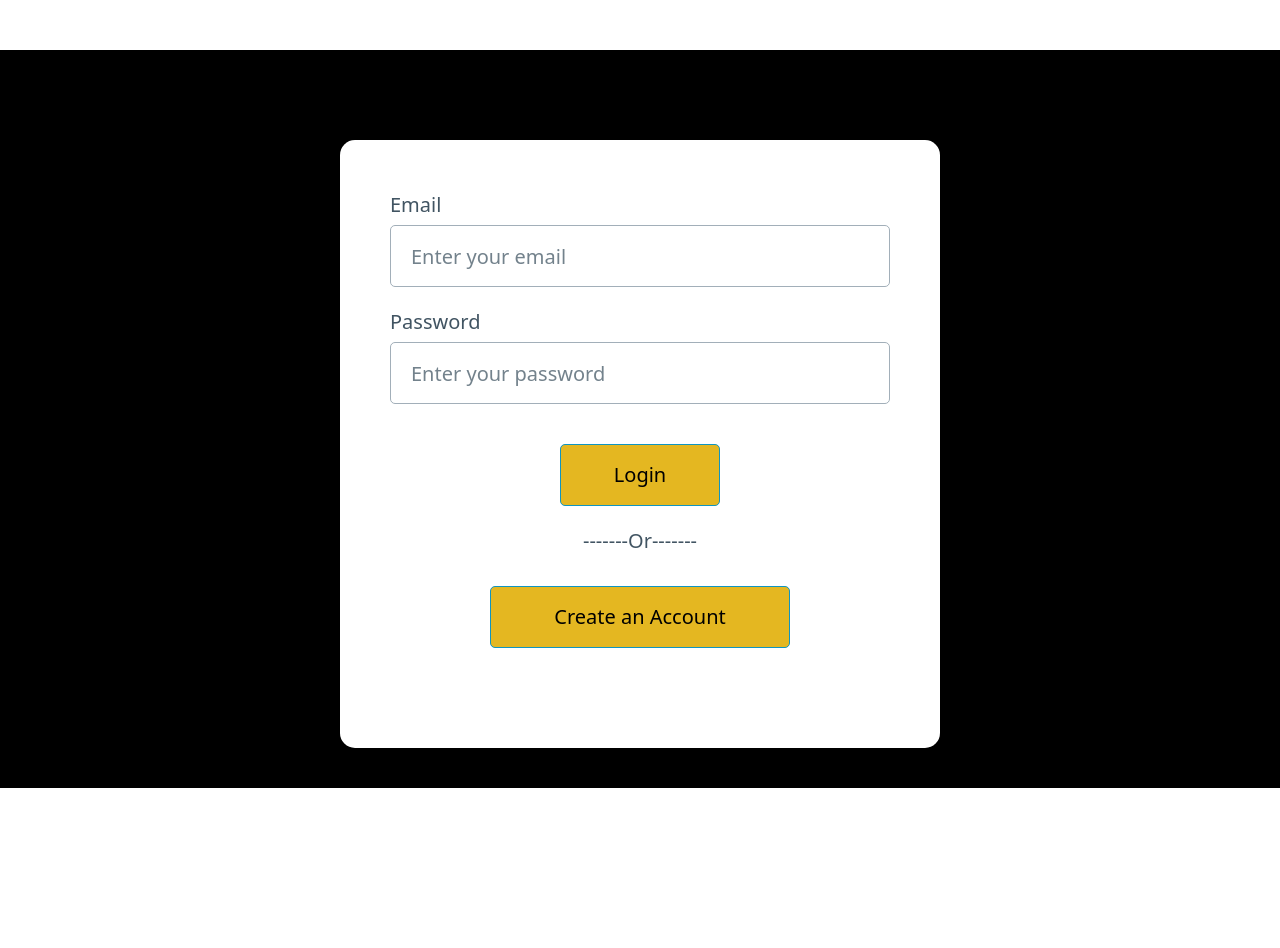
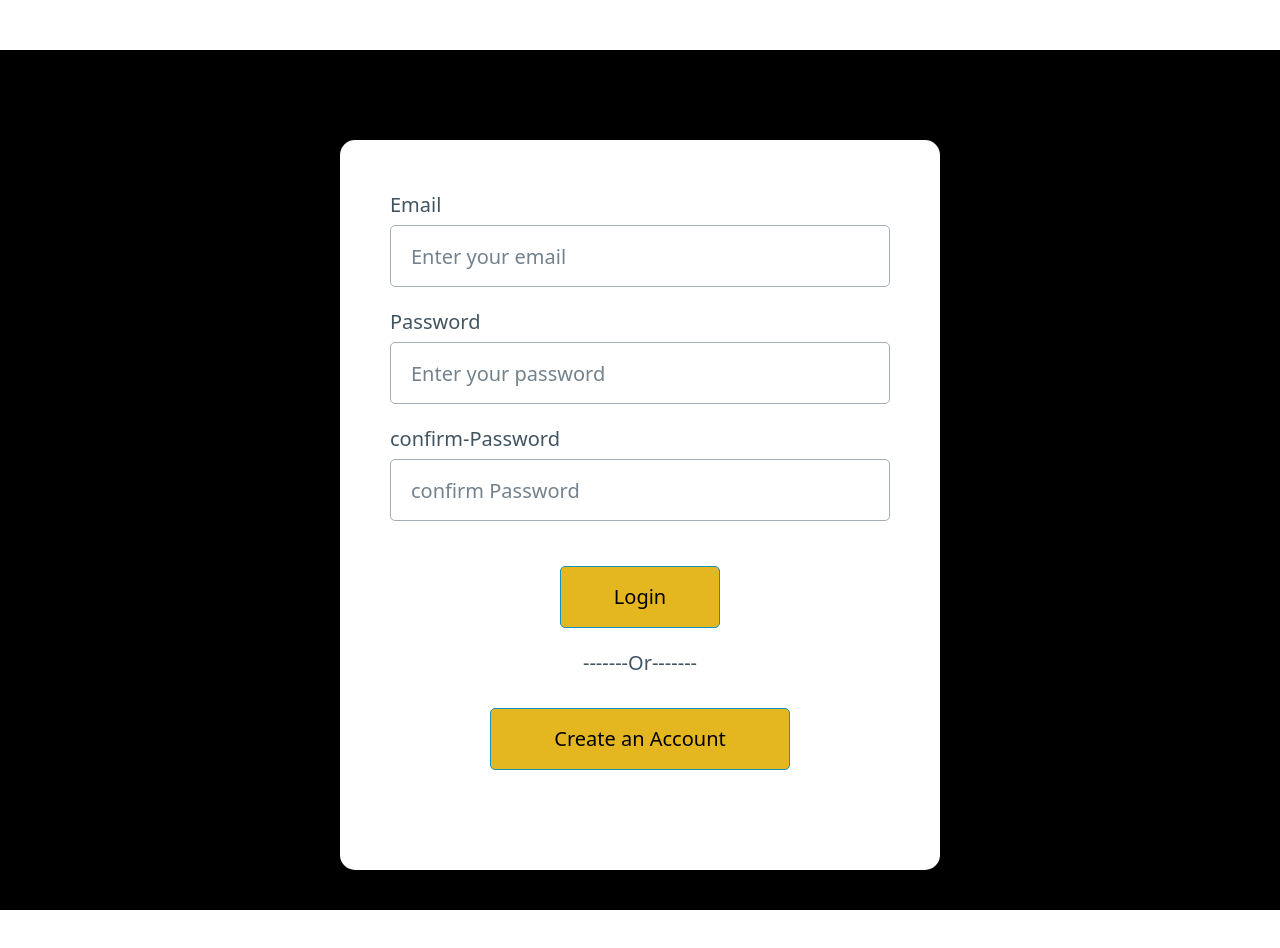
Before and after one commit to priyavarshini-mediwave/movie-api-frontend, a React (Vite) app in the folder app/: page /login in a window 1280 px wide. Shown: the top 948 px of the page. Before the commit the page ends 838 px from the top, so only its background shows below. Built offline with nearby package versions, Linux system fonts and the light colour scheme.

Commit message:
confirm password

```diff
--- a/app/src/App.css
+++ b/app/src/App.css
@@ -165,6 +165,10 @@ body {
 .movieCardBtns {
   grid-template-columns: 1fr 1fr;
 }
+.movieCardBtns a {
+  background-color: #e4b721;
+  color: black;
+}
 .AddRatingBtn {
   display: flex;
   justify-content: center;
@@ -240,6 +244,29 @@ body {
   padding: 20px;
   background-color: #f1eee5;
 }
+
+.search {
+  display: flex;
+  padding: 20px;
+}
+.search input {
+  height: 20px;
+  margin-top: 20px;
+  color: black;
+}
+.searchBar {
+  height: 20px;
+  background-color: rgb(228, 224, 217);
+}
+.searchBtn {
+  background-color: #e4b721;
+  width: 30px;
+  height: 30px;
+  display: flex;
+  align-items: center;
+  justify-content: center;
+  margin-top: 20px;
+}
 @media (min-width: 768px) {
   .showMovies {
     grid-template-columns: 1fr;
--- a/app/src/components/UserForm.tsx
+++ b/app/src/components/UserForm.tsx
@@ -20,24 +20,9 @@ const UserForm: React.FC<IUserForm> = ({
       phone_no: "",
     }
   );
-  // if (access_token && userToUpdate) {
-  //   //setUser(userToUpdate);
-  //   setUser(userToUpdate);
-  // } else {
-  //   setUser({
-  //     first_name: "",
-  //     last_name: "",
-  //     email: "",
-  //     user_name: "",
-  //     user_password: "",
-  //     phone_no: "",
-  //   });
-  // }
 
   console.log("Say user:", user);
-  //console.log("loading", loading);
-  //const [newLoading, setnewLoading] = useState(loading);
-  //console.log("newLoading", newLoading);
+
   function handleInputChange(e: React.ChangeEvent<HTMLInputElement>) {
     const { name, value } = e.target;
     setUser({ ...user, [name]: value });
@@ -47,11 +32,23 @@ const UserForm: React.FC<IUserForm> = ({
     e.preventDefault();
     //setnewLoading(true);
     //console.log(newLoading);
-    if (addingUser) {
-      addingUser(user);
+    if (conPass === user.user_password) {
+      if (addingUser) {
+        addingUser(user);
+      }
+    } else {
+      setPassError({ ...passError, error: "password not match", show: true });
     }
   }
-
+  const [conPass, setConpass] = useState("");
+  const [passError, setPassError] = useState({
+    error: "",
+    show: false,
+  });
+  function handleconfirmPassword(e: React.ChangeEvent<HTMLInputElement>) {
+    const { value } = e.target;
+    setConpass(value);
+  }
   return (
     <div className="container">
       <form onSubmit={(e) => handleAdd(e)}>
@@ -102,6 +99,18 @@ const UserForm: React.FC<IUserForm> = ({
           placeholder={"Enter your Password" || user.user_password}
           onChange={(e) => handleInputChange(e)}
         ></input>
+        <label htmlFor="confirm-password">
+          confirm-Password
+          <input
+            type="password"
+            id="confirm-password"
+            name="confirm-password"
+            placeholder="confirm Password"
+            onChange={handleconfirmPassword}
+            required
+          />
+          {passError.show && <p style={{ color: "red" }}>{passError.error}</p>}
+        </label>
         <label htmlFor="phone_no"> Contact Number :</label>
         <input
           type="text"
--- a/app/src/pages/Home.tsx
+++ b/app/src/pages/Home.tsx
@@ -14,6 +14,7 @@ import { getMovies, viewUserInfo } from "../services/api";
 import MovieCard from "../components/MovieCard";
 import UserModal from "./UserModal";
 import logo from "../assets/placeholder.jpg";
+import christmas from "../assets/santa-dance-christmas-music.gif";
 import Modal from "../components/Modal";
 
 // Home Component starts here
@@ -79,31 +80,6 @@ const Home: React.FC<IHome> = ({ onEditAddfromHome }) => {
     setCurrentPage(page);
   };
 
-  //Api Calls
-  // useEffect(() => {
-  //   async function getMoviesFromAPI() {
-  //     setIsLoading(true);
-
-  //     try {
-  //       const getMoviesResponse = await getMovies();
-  //       setMovies(getMoviesResponse.data);
-  //     } catch (error) {
-  //       if (error instanceof Error) {
-  //         setShowModal(true);
-  //         console.log(error.message);
-  //         setShowModalMsg({
-  //           action: "Unable to show movies",
-  //           msg: error.message,
-  //         });
-  //       }
-  //     } finally {
-  //       setIsLoading(false);
-  //       //toggleModal();
-  //     }
-  //   }
-  //   getMoviesFromAPI();
-  // }, [currentPage, itemsPerPage]);
-
   useEffect(() => {
     async function getMoviesFromAPI() {
       setIsLoading(true);
@@ -112,7 +88,7 @@ const Home: React.FC<IHome> = ({ onEditAddfromHome }) => {
         const response = await getMovies(currentPage, itemsPerPage);
         setMovies(response.data.movies);
         console.log(response);
-        // Dynamically calculate total pages based on the response length
+
         const totalItems = response.data.totalItems;
         const calculatedTotalPages = Math.ceil(totalItems / itemsPerPage);
         setTotalPages(calculatedTotalPages || 1); // Ensure at least 1 page
@@ -201,6 +177,14 @@ const Home: React.FC<IHome> = ({ onEditAddfromHome }) => {
                 </div>
               </div>
             </div>
+            <div className="SearchDiv grid">
+              <img src={christmas} alt="santa"></img>
+
+              <label htmlFor="search" className="search">
+                <input type="text" className="searchBar"></input>
+                <button className="searchBtn"> 🔍</button>
+              </label>
+            </div>
             <div className="showMovies grid">
               {movies.map((m, i) => (
                 <div key={i} className="moviecards">
--- a/app/src/pages/LoginForm.tsx
+++ b/app/src/pages/LoginForm.tsx
@@ -19,8 +19,18 @@ const LoginForm: React.FC = () => {
   const toggleModal = () => {
     setShowModal((prevShowModal) => !prevShowModal);
   };
+  const [conPass, setConpass] = useState("");
+  const [passError, setPassError] = useState({
+    error: "",
+    show: false,
+  });
+  function handleconfirmPassword(e: React.ChangeEvent<HTMLInputElement>) {
+    const { value } = e.target;
+    setConpass(value);
+  }
   async function handleUserLogintoDb(loginUser: ILogin) {
     //setIsLoading(true);
+    if (conPass === loginUser.user_password) {
       try {
         const LoginPayload = {
           email: loginUser.email,
@@ -55,7 +65,11 @@ const LoginForm: React.FC = () => {
         setIsLoading(false);
         toggleModal();
       }
+    } else {
+      setPassError({ ...passError, error: "password not match", show: true });
     }
+  }
+
   function handleInputChange(e: React.ChangeEvent<HTMLInputElement>) {
     const { name, value } = e.target;
     setLoginUser({ ...loginUser, [name]: value });
@@ -64,6 +78,7 @@ const LoginForm: React.FC = () => {
     e.preventDefault();
     handleUserLogintoDb(loginUser);
   };
+
   return (
     <>
       <div className="LoginForm">
@@ -84,6 +99,20 @@ const LoginForm: React.FC = () => {
             placeholder="Enter your password"
             onChange={(e) => handleInputChange(e)}
           ></input>
+          <label htmlFor="confirm-password">
+            confirm-Password
+            <input
+              type="password"
+              id="confirm-password"
+              name="confirm-password"
+              placeholder="confirm Password"
+              onChange={handleconfirmPassword}
+              required
+            />
+            {passError.show && (
+              <p style={{ color: "red" }}>{passError.error}</p>
+            )}
+          </label>
           <div className="User-form-input-AddFormbuttons">
             {/* <Link to="/" role="button" className="User-form-btn cancelBtn">
               Back
```
Also changed, not shown: app/src/assets/santa-dance-christmas-music.gif (added). Lines whose indentation alone changed are shown as unchanged.
